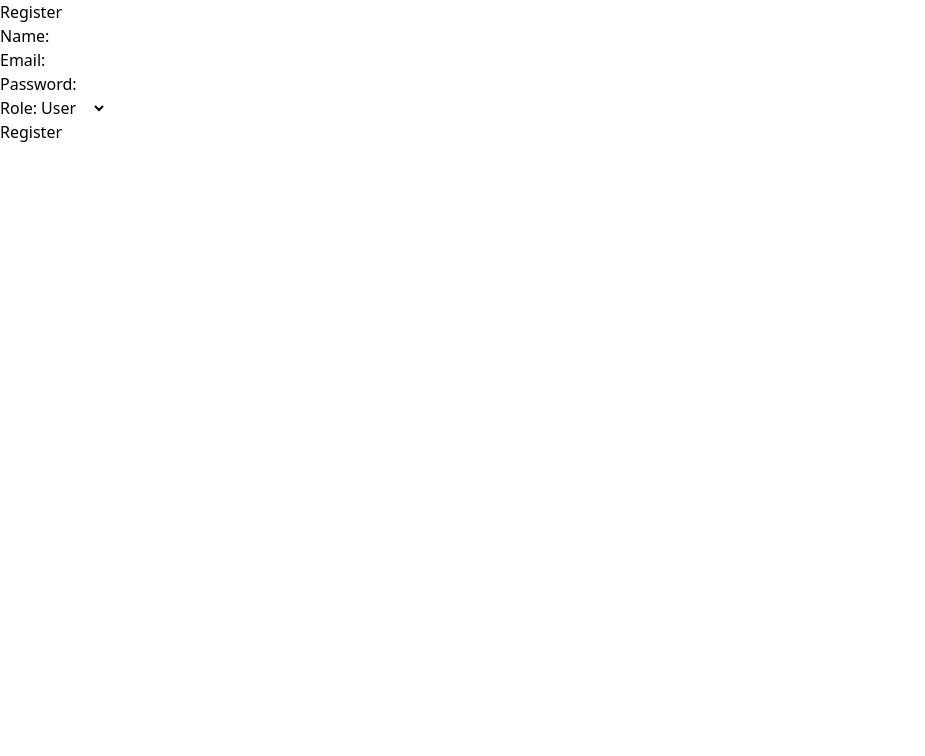
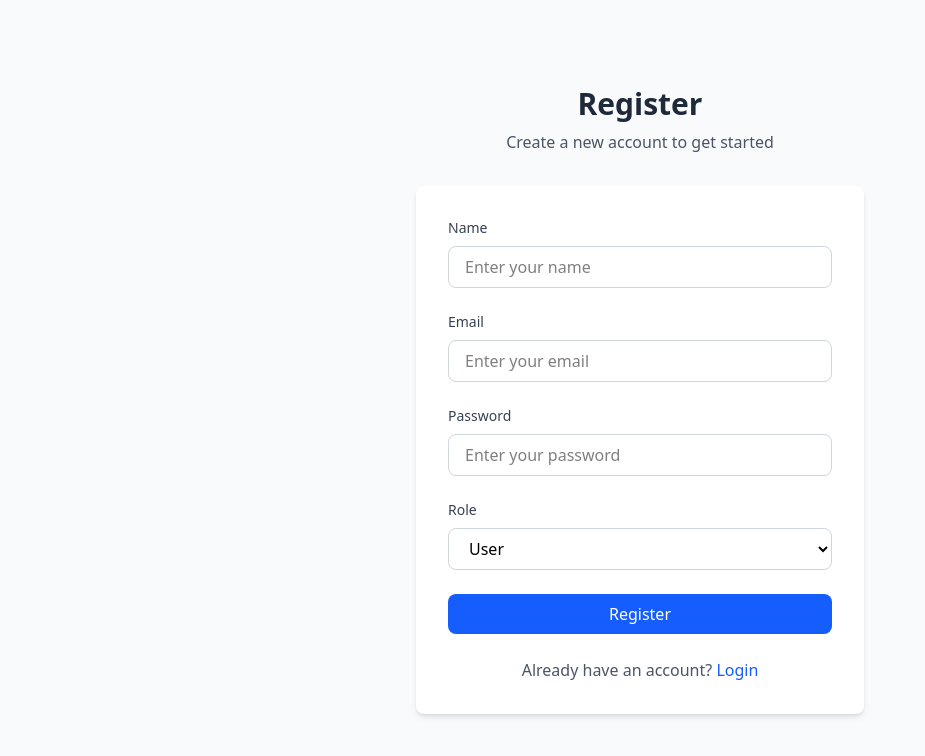
Before and after one commit to manamobahi73-maker/HW-L04-02-typescript-group-task, a React (Vite) app: page /register in a window 1280 px wide. Shown: the top 756 px of the page, without its empty margins (0-925 px from the left). Built offline with nearby package versions, Linux system fonts and the light colour scheme.

Commit message:
feat: update authentication and user management forms with improved UI and state handling

```diff
--- a/src/App.tsx
+++ b/src/App.tsx
@@ -12,16 +12,19 @@
 function App() {
   const projects = useSelector((state: RootState) => state.projects);
   const tasks = useSelector((state: RootState) => state.tasks);
+  const users = useSelector((state: RootState) => state.users);
 
   useEffect(() => {
     localStorage.setItem("projects", JSON.stringify(projects));
   }, [projects]);
 
-  console.log("tasks", tasks);
-
   useEffect(() => {
     localStorage.setItem("tasks", JSON.stringify(tasks));
   }, [tasks]);
+
+  useEffect(() => {
+    localStorage.setItem("users", JSON.stringify(users));
+  }, [users]);
 
   return (
     // <>
--- a/src/components/TaskComponents/TaskForm.tsx
+++ b/src/components/TaskComponents/TaskForm.tsx
@@ -25,15 +25,7 @@
 const TaskForm = ({ projectId, editingTask, onClose }: TaskFormProps) => {
   const dispatch = useDispatch();
   const today = useMemo(() => new Date(), []);
-  // TO DO: Replace with real users from the store
   const users = useSelector((state: RootState) => state.users);
-
-  // Mock users for testing
-  const mockUsers = [
-    { id: "1", name: "John Doe", email: "john@example.com" },
-    { id: "2", name: "Jane Smith", email: "jane@example.com" },
-    { id: "3", name: "Bob Johnson", email: "bob@example.com" },
-  ];
 
   const {
     register,
@@ -155,7 +147,7 @@
                 className="w-full px-3 py-2 border border-gray-300 rounded-lg focus:outline-none focus:ring-2 focus:ring-blue-500"
               >
                 <option value="">Select user</option>
-                {mockUsers.map((user) => (
+                {users.map((user) => (
                   <option key={user.id} value={user.id}>
                     {user.name}
                   </option>
--- a/src/pages/Auth/Login.tsx
+++ b/src/pages/Auth/Login.tsx
@@ -3,7 +3,7 @@
 import { setCurrentUser } from "../../redux/Slices/AuthSlice";
 import { RootState } from "../../redux/store";
 import { useState } from "react";
-// import { Link } from "react-router-dom";
+import { Link, useNavigate } from "react-router-dom";
 
 type LoginFormInputs = {
   email: string;
@@ -12,6 +12,7 @@
 
 const Login = () => {
   const dispatch = useDispatch();
+  const navigate = useNavigate();
   const users = useSelector((state: RootState) => state.users);
   const [loginError, setLoginError] = useState<string>("");
 
@@ -31,18 +32,28 @@
       dispatch(setCurrentUser(user));
       setLoginError("");
       reset();
-      alert("Login successful!");
+      navigate("/");
     } else {
       setLoginError("Invalid email or password");
     }
   };
 
   return (
+    <div className="min-h-screen bg-gray-50 flex items-center justify-center p-8">
+      <div className="max-w-md w-full">
+        <div className="text-center mb-8">
+          <h1 className="text-3xl font-bold text-gray-800">Login</h1>
+          <p className="text-gray-600 mt-2">
+            Welcome back! Please login to your account
+          </p>
+        </div>
+
+        <div className="bg-white p-8 rounded-lg shadow-md">
+          <form onSubmit={handleSubmit(onSubmit)} className="space-y-6">
             <div>
-      <h1>Login</h1>
-      <form onSubmit={handleSubmit(onSubmit)}>
-        <div>
-          <label>Email:</label>
+              <label className="block text-sm font-medium text-gray-700 mb-2">
+                Email
+              </label>
               <input
                 type="email"
                 {...register("email", {
@@ -52,11 +63,20 @@
                     message: "Invalid email address",
                   },
                 })}
+                className="w-full px-4 py-2 border border-gray-300 rounded-lg focus:outline-none focus:ring-2 focus:ring-blue-500"
+                placeholder="Enter your email"
               />
-          {errors.email && <span>{errors.email.message}</span>}
+              {errors.email && (
+                <span className="text-red-500 text-sm mt-1 block">
+                  {errors.email.message}
+                </span>
+              )}
             </div>
+
             <div>
-          <label>Password:</label>
+              <label className="block text-sm font-medium text-gray-700 mb-2">
+                Password
+              </label>
               <input
                 type="password"
                 {...register("password", {
@@ -66,16 +86,38 @@
                     message: "Password must be at least 3 characters",
                   },
                 })}
+                className="w-full px-4 py-2 border border-gray-300 rounded-lg focus:outline-none focus:ring-2 focus:ring-blue-500"
+                placeholder="Enter your password"
               />
-          {errors.password && <span>{errors.password.message}</span>}
+              {errors.password && (
+                <span className="text-red-500 text-sm mt-1 block">
+                  {errors.password.message}
+                </span>
+              )}
             </div>
-        {loginError && <div style={{ color: "red" }}>{loginError}</div>}
-        <button type="submit">Login</button>
+
+            {loginError && (
+              <div className="bg-red-100 border border-red-400 text-red-700 px-4 py-3 rounded-lg">
+                {loginError}
+              </div>
+            )}
+
+            <button
+              type="submit"
+              className="w-full bg-blue-600 text-white px-6 py-2 rounded-lg hover:bg-blue-700 transition"
+            >
+              Login
+            </button>
           </form>
-      {/* TO DO */}
-      <p>
-        {/* Don't have an account? <Link to="/register">Register</Link> */}
+
+          <p className="text-center text-gray-600 mt-6">
+            Don't have an account?{" "}
+            <Link to="/register" className="text-blue-600 hover:text-blue-700">
+              Register
+            </Link>
           </p>
+        </div>
+      </div>
     </div>
   );
 };
--- a/src/pages/Auth/Register.tsx
+++ b/src/pages/Auth/Register.tsx
@@ -3,12 +3,13 @@
 import { useDispatch } from "react-redux";
 import { addUser } from "../../redux/Slices/UsersSlice";
 import { nanoid } from "@reduxjs/toolkit";
-// import { Link } from "react-router-dom";
+import { Link, useNavigate } from "react-router-dom";
 
 type RegisterFormInputs = Omit<UserType, "id">;
 
 const Register = () => {
   const dispatch = useDispatch();
+  const navigate = useNavigate();
   const {
     register,
     handleSubmit,
@@ -23,22 +24,45 @@
     };
     dispatch(addUser(newUser));
     reset();
+    alert("Registration successful!");
+    setTimeout(() => {
+      navigate("/login");
+    }, 1000);
   };
 
   return (
+    <div className="min-h-screen bg-gray-50 flex items-center justify-center p-8">
+      <div className="max-w-md w-full">
+        <div className="text-center mb-8">
+          <h1 className="text-3xl font-bold text-gray-800">Register</h1>
+          <p className="text-gray-600 mt-2">
+            Create a new account to get started
+          </p>
+        </div>
+
+        <div className="bg-white p-8 rounded-lg shadow-md">
+          <form onSubmit={handleSubmit(onSubmit)} className="space-y-6">
             <div>
-      <h1>Register</h1>
-      <form onSubmit={handleSubmit(onSubmit)}>
-        <div>
-          <label>Name:</label>
+              <label className="block text-sm font-medium text-gray-700 mb-2">
+                Name
+              </label>
               <input
                 type="text"
                 {...register("name", { required: "Name is required" })}
+                className="w-full px-4 py-2 border border-gray-300 rounded-lg focus:outline-none focus:ring-2 focus:ring-blue-500"
+                placeholder="Enter your name"
               />
-          {errors.name && <span>{errors.name.message}</span>}
+              {errors.name && (
+                <span className="text-red-500 text-sm mt-1 block">
+                  {errors.name.message}
+                </span>
+              )}
             </div>
+
             <div>
-          <label>Email:</label>
+              <label className="block text-sm font-medium text-gray-700 mb-2">
+                Email
+              </label>
               <input
                 type="email"
                 {...register("email", {
@@ -48,11 +72,20 @@
                     message: "Invalid email address",
                   },
                 })}
+                className="w-full px-4 py-2 border border-gray-300 rounded-lg focus:outline-none focus:ring-2 focus:ring-blue-500"
+                placeholder="Enter your email"
               />
-          {errors.email && <span>{errors.email.message}</span>}
+              {errors.email && (
+                <span className="text-red-500 text-sm mt-1 block">
+                  {errors.email.message}
+                </span>
+              )}
             </div>
+
             <div>
-          <label>Password:</label>
+              <label className="block text-sm font-medium text-gray-700 mb-2">
+                Password
+              </label>
               <input
                 type="password"
                 {...register("password", {
@@ -62,23 +95,50 @@
                     message: "Password must be at least 6 characters",
                   },
                 })}
+                className="w-full px-4 py-2 border border-gray-300 rounded-lg focus:outline-none focus:ring-2 focus:ring-blue-500"
+                placeholder="Enter your password"
               />
-          {errors.password && <span>{errors.password.message}</span>}
+              {errors.password && (
+                <span className="text-red-500 text-sm mt-1 block">
+                  {errors.password.message}
+                </span>
+              )}
             </div>
+
             <div>
-          <label>Role:</label>
-          <select {...register("role", { required: "Role is required" })}>
+              <label className="block text-sm font-medium text-gray-700 mb-2">
+                Role
+              </label>
+              <select
+                {...register("role", { required: "Role is required" })}
+                className="w-full px-4 py-2 border border-gray-300 rounded-lg focus:outline-none focus:ring-2 focus:ring-blue-500"
+              >
                 <option value="user">User</option>
                 <option value="admin">Admin</option>
               </select>
-          {errors.role && <span>{errors.role.message}</span>}
+              {errors.role && (
+                <span className="text-red-500 text-sm mt-1 block">
+                  {errors.role.message}
+                </span>
+              )}
             </div>
 
-        <button type="submit">Register</button>
+            <button
+              type="submit"
+              className="w-full bg-blue-600 text-white px-6 py-2 rounded-lg hover:bg-blue-700 transition"
+            >
+              Register
+            </button>
           </form>
-      {/* TO DO */}
 
-      <p>{/* Already have an account? <Link to="/login">Login</Link> */}</p>
+          <p className="text-center text-gray-600 mt-6">
+            Already have an account?{" "}
+            <Link to="/login" className="text-blue-600 hover:text-blue-700">
+              Login
+            </Link>
+          </p>
+        </div>
+      </div>
     </div>
   );
 };
```
Lines whose indentation alone changed are shown as unchanged.
